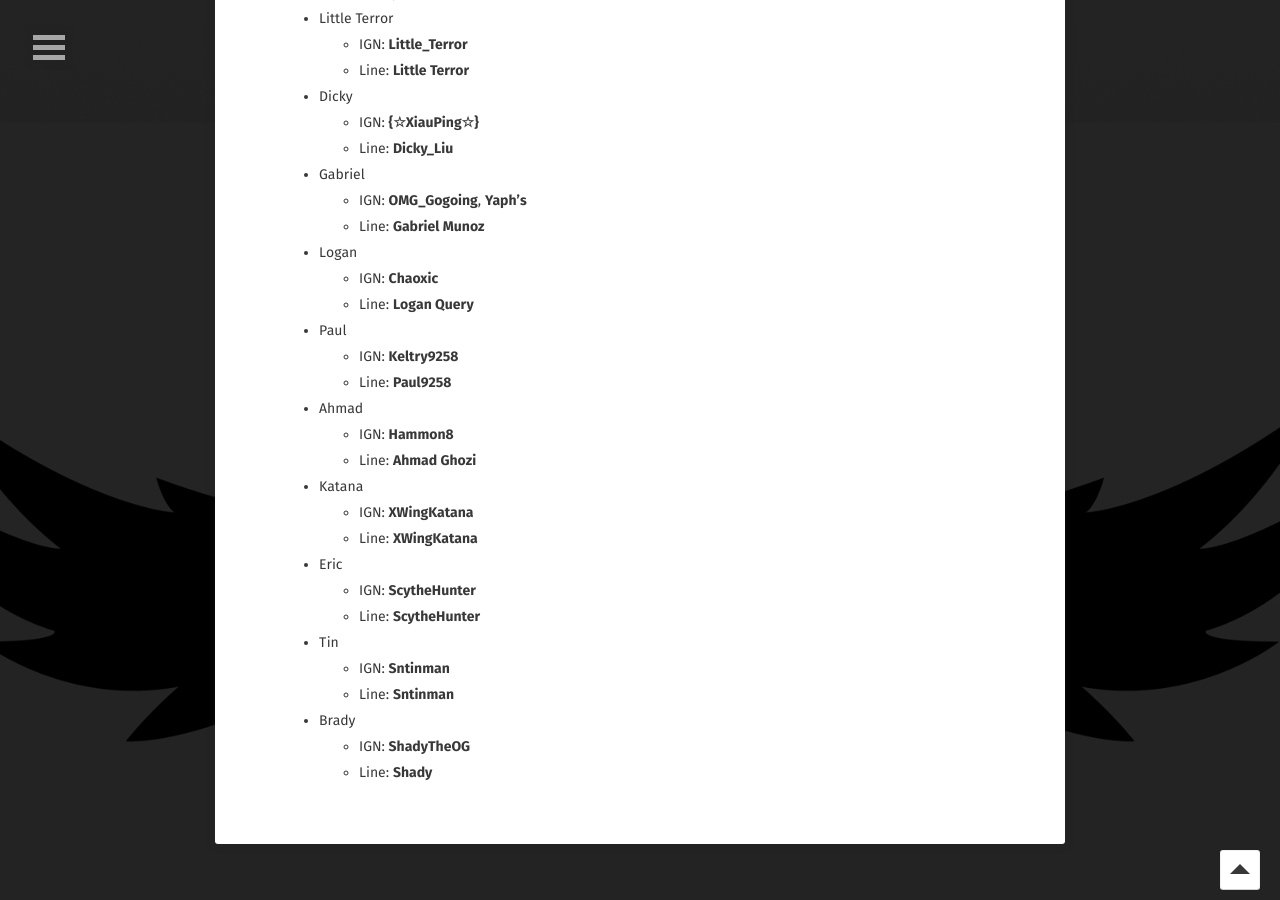
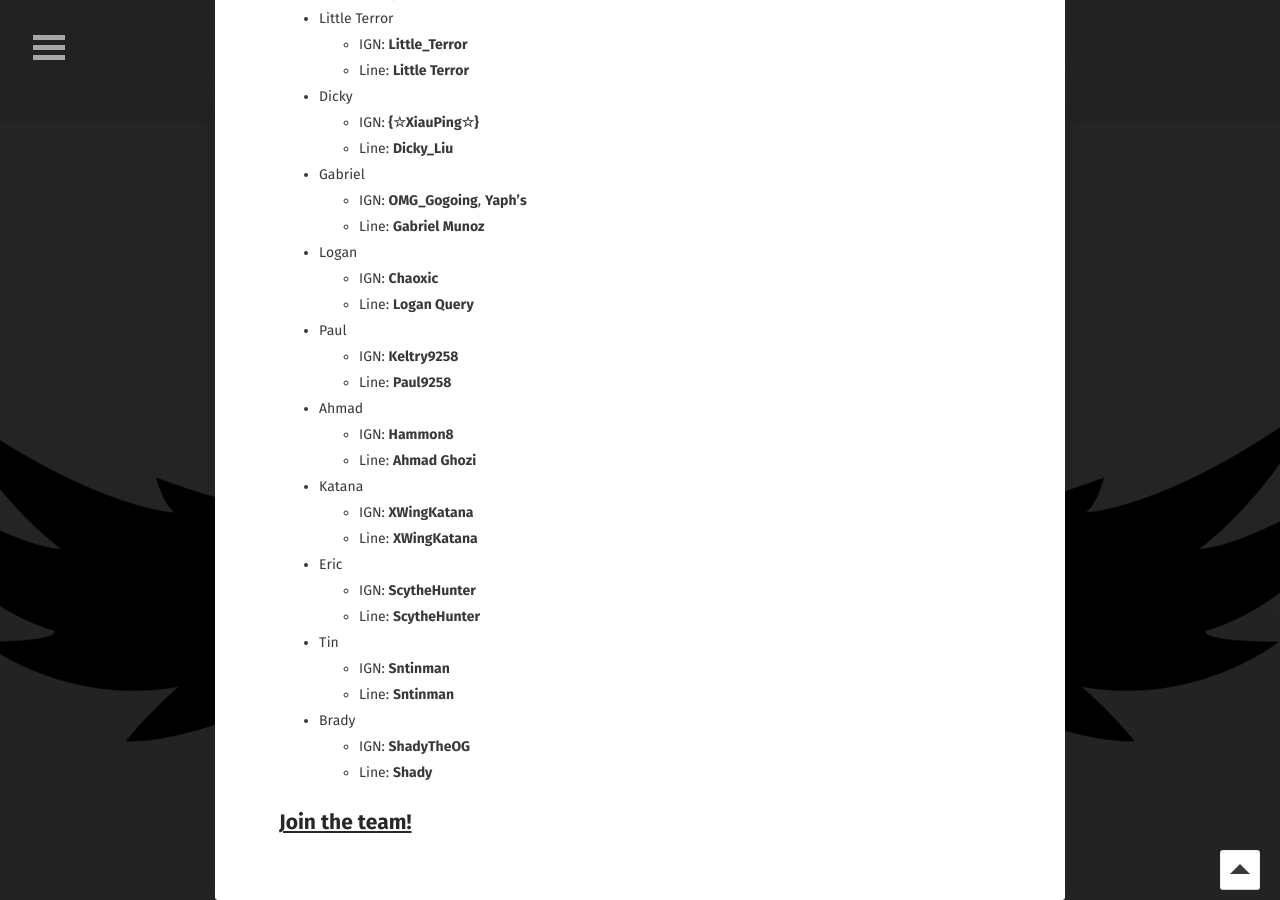
Before and after one commit to davk28/brokenluck.github.io, a Jekyll site: the page built from members/index.md, in a window 1280 px wide and 900 px high, scrolled down 777 px. Built offline with Jekyll 4.4.1, drawn with Linux system fonts in a browser that asks for light colours; some web fonts are replaced.

Commit message:
Add /about#join anchor to /members.

```diff
--- a/members/index.md
+++ b/members/index.md
@@ -54,3 +54,5 @@ comments: false
 * Brady
   * IGN: <b>ShadyTheOG</b>
   * Line: <b>Shady</b>
+
+## <a href="/about#join">Join the team!</a>
```
Also changed, not shown: about/index.md (+1 -0 lines).
